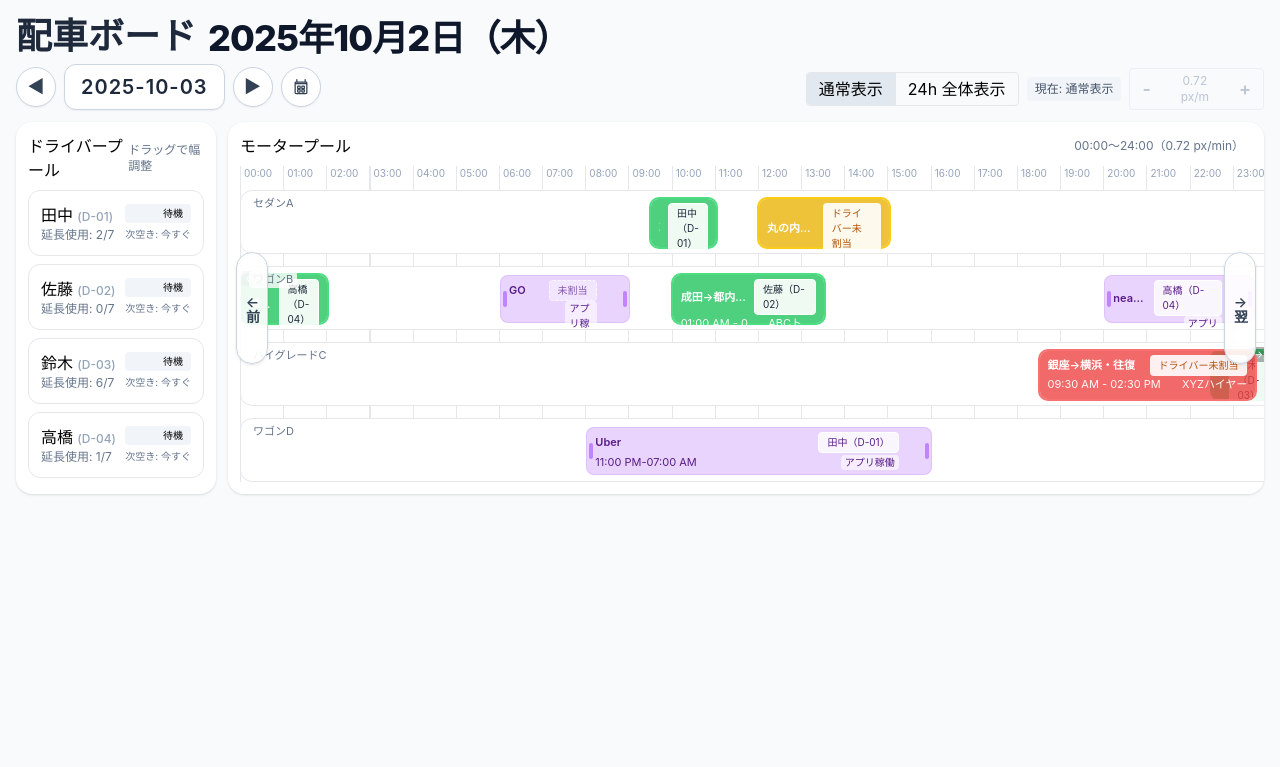
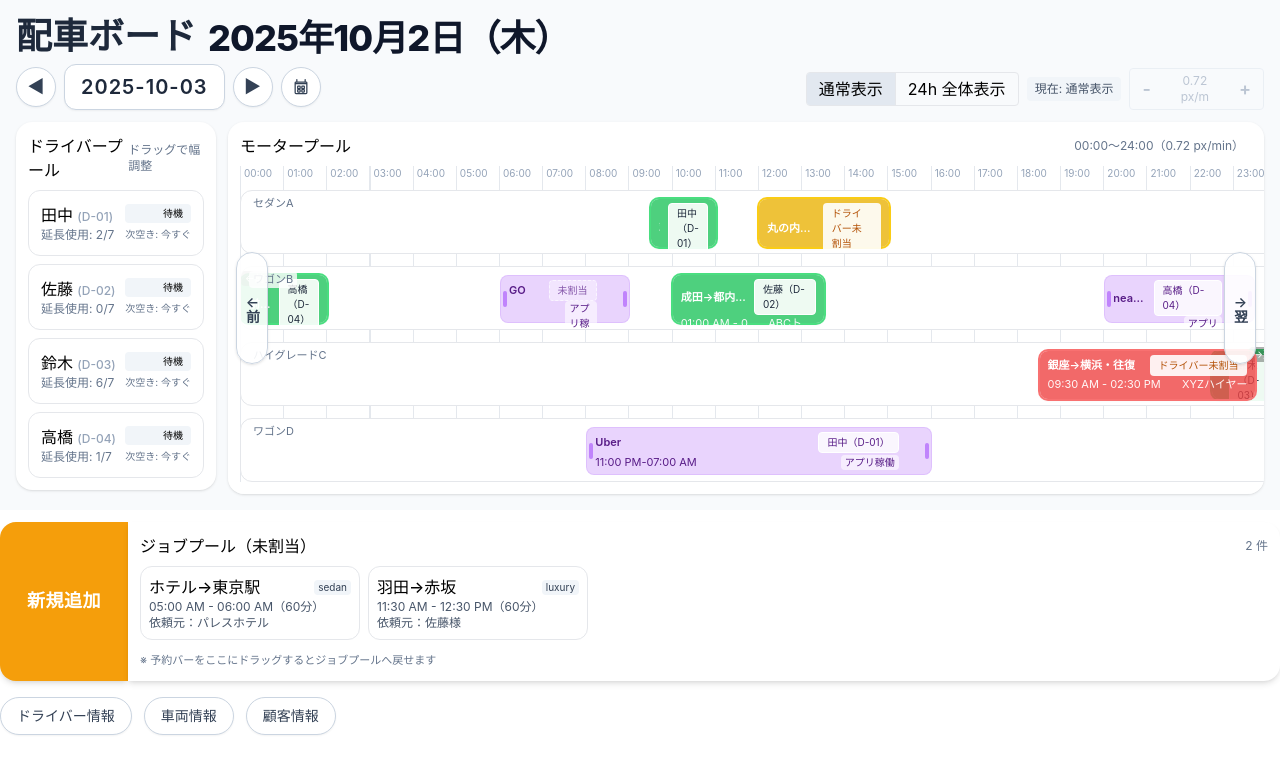
Before and after one commit to motohide404/HireDispatchDesk, a React app in the folder client/: page / in a window 1280 px wide. Shown: the top 767 px of the page. Built offline with nearby package versions, Linux system fonts and the light colour scheme; the HTML template or start-up script is replaced by a standard one.

Commit message:
Adjust pool layout spacing

```diff
--- a/client/src/components/VehicleDispatchBoardMock.tsx
+++ b/client/src/components/VehicleDispatchBoardMock.tsx
@@ -1083,7 +1083,7 @@ export default function VehicleDispatchBoardMock() {
   return (
     <>
       <style>{`@keyframes badge-blink{0%,100%{opacity:1;box-shadow:0 0 0 0 rgba(251,191,36,0);border-color:inherit}50%{opacity:0.3;box-shadow:0 0 0 3px rgba(251,191,36,0.9);border-color:rgb(251 191 36)}}.badge-flash{animation:badge-blink 0.3s ease-in-out 5}`}</style>
-      <div className="w-full h-full p-4 bg-slate-50">
+      <div className="w-full p-4 bg-slate-50">
         <div className="flex flex-wrap items-end justify-between gap-4 mb-3">
           <div className="flex flex-col gap-2">
             <div className="flex flex-wrap items-end gap-3">
@@ -1200,7 +1200,7 @@ export default function VehicleDispatchBoardMock() {
           </div>
         </div>
 
-        <div className="flex gap-3">
+        <div className="flex gap-3 items-start">
           <div className="bg-white rounded-2xl shadow p-3 overflow-auto relative max-h-[560px]" style={{ width: driverWidth }}>
             <div className="flex items-center justify-between mb-2">
               <h2 className="font-medium">ドライバープール</h2>
@@ -1263,7 +1263,7 @@ export default function VehicleDispatchBoardMock() {
             ) : null}
             <div
               ref={centerRef}
-              className={`h-full w-full bg-white rounded-2xl shadow p-3 relative overflow-y-auto ${fullView ? "overflow-x-hidden" : "overflow-x-auto"}`}
+              className={`w-full bg-white rounded-2xl shadow p-3 relative overflow-y-auto ${fullView ? "overflow-x-hidden" : "overflow-x-auto"}`}
             >
               <div className="flex items-center justify-between mb-2 sticky left-0 top-0 z-10 bg-white pr-2">
                 <h2 className="font-medium">モータープール</h2>
```
